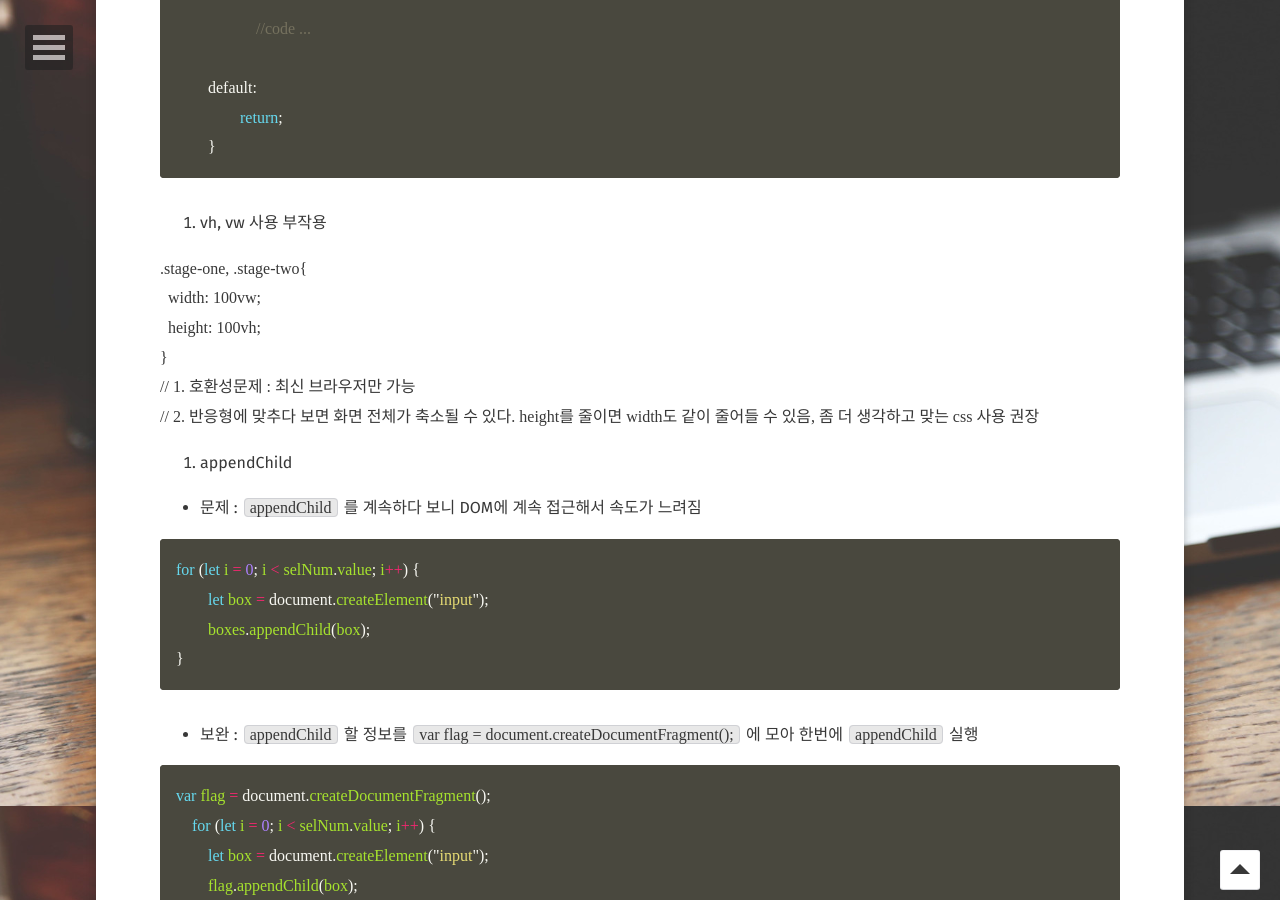
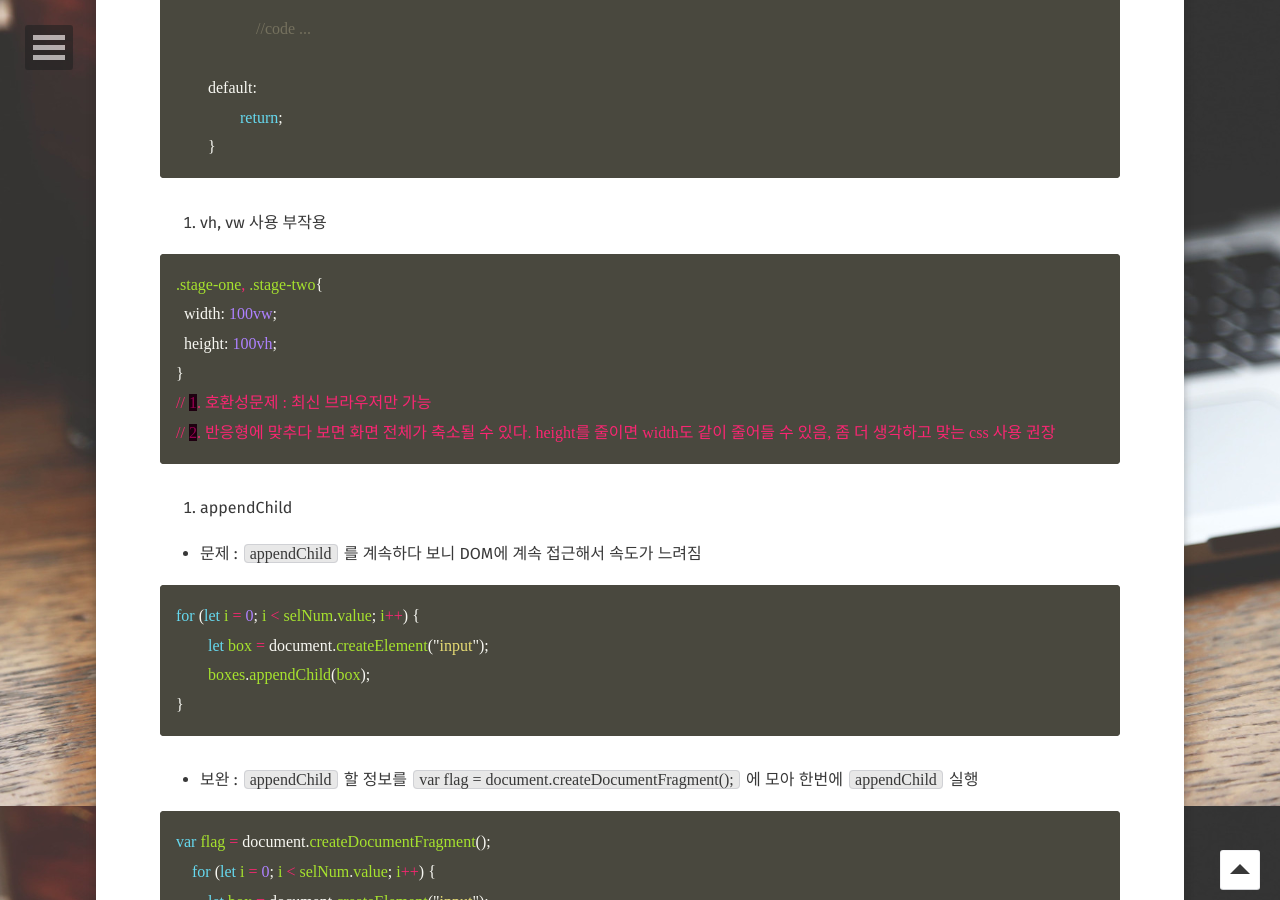
Before and after one commit to Kyounghwan01/lala, a Jekyll site: the page built from _posts/tli/2019-07-21-2주차.md, in a window 1280 px wide and 900 px high, scrolled down 1894 px. Built offline with Jekyll 4.4.1, drawn with Linux system fonts in a browser that asks for light colours; some web fonts are replaced.

Commit message:
Update 2019-07-21-2주차.md

````diff
--- a/_posts/tli/2019-07-21-2주차.md
+++ b/_posts/tli/2019-07-21-2주차.md
@@ -75,7 +75,7 @@ switch (stepsQueue[i].type) {
 
 4. vh, vw 사용 부작용
 
-```less
+```css
 .stage-one, .stage-two{
   width: 100vw;
   height: 100vh;
````
